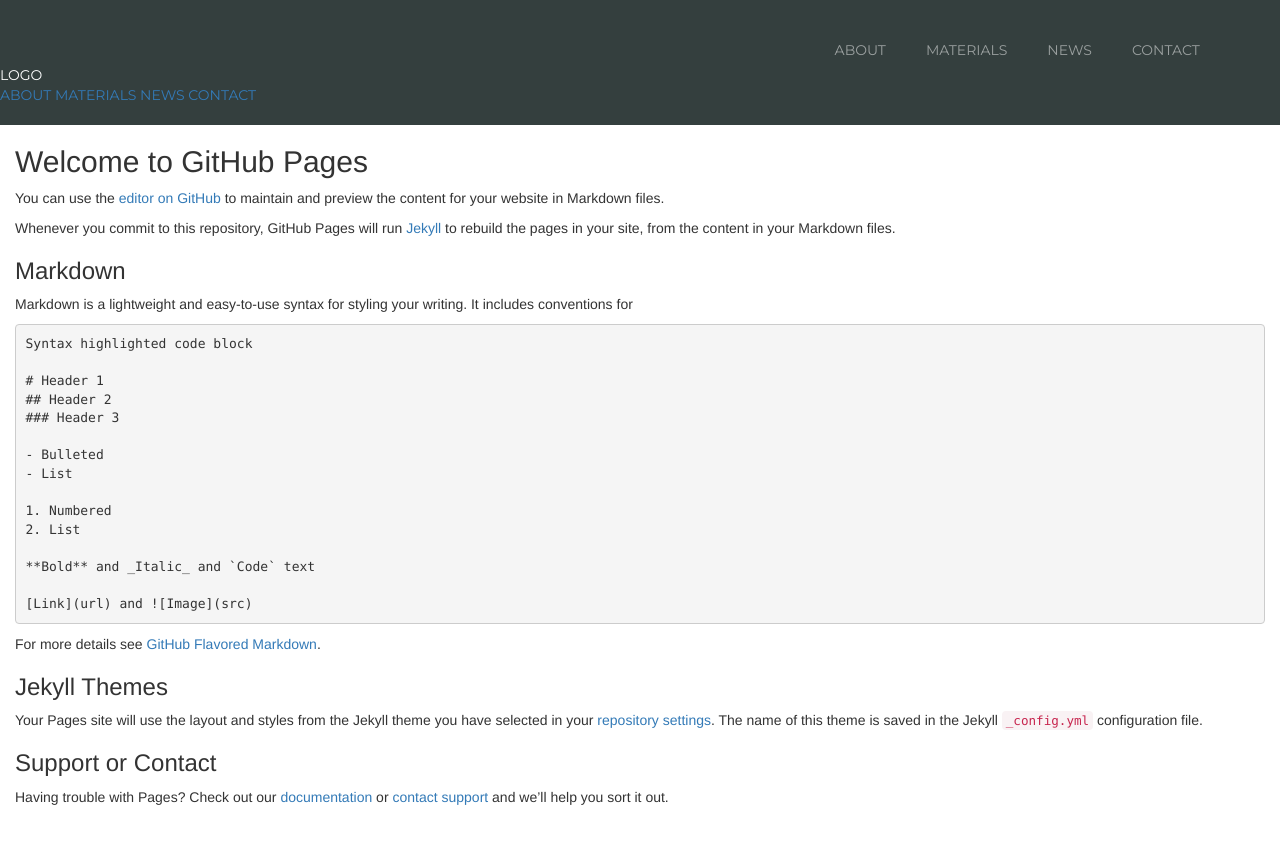
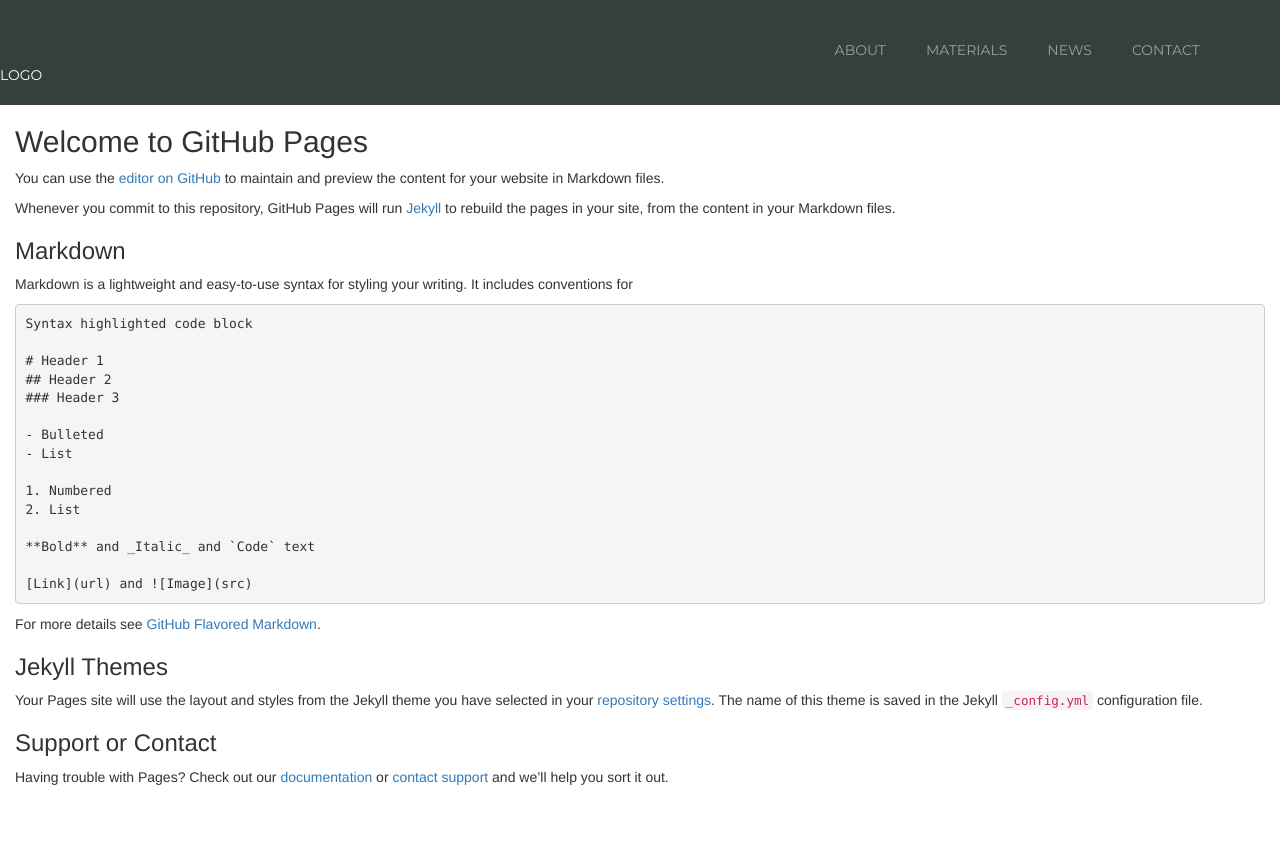
Before and after one commit to terry-dai/devopsgirls-site, a Jekyll site: the page built from index.md, in a window 1280 px wide. Shown: the top 844 px of the page. Built offline with Jekyll 4.4.1, drawn with Linux system fonts in a browser that asks for light colours; nearby versions of some CDN libraries; our own code applies the rules of GitHub Pages for plain Markdown files.

Commit message:
DIY burger menu

```diff
--- a/_includes/header.html
+++ b/_includes/header.html
@@ -1,5 +1,8 @@
 <header class="header">
     <div class="header__logo">LOGO</div>
+    <div id="open-burger" class="burger-close-button">
+        <span>burger placeholder</span>
+    </div>
     <div class="header__nav">
         <div class="nav">
             <a class="nav__item" href="#"/>About</a>
@@ -8,10 +11,23 @@
             <a class="nav__item" href="#"/>Contact</a>
         </div>
     </div>
-    <div class="burger">
-        <a class="" href="#"/>About</a>
-        <a class="" href="#"/>Materials</a>
-        <a class="" href="#"/>News</a>
-        <a class="" href="#"/>Contact</a>
+    <div class="burger burger--hidden">
+        <a class="burger__item burger__item--margin" href="#"/>About</a>
+        <a class="burger__item" href="#"/>Materials</a>
+        <a class="burger__item" href="#"/>News</a>
+        <a class="burger__item" href="#"/>Contact</a>
     </div>
+
+    <script type="text/javascript">
+        $('#open-burger').click(function() {
+            var $burgerElement = '.burger';
+            var modifierClass = 'burger--hidden';
+
+            if ($($burgerElement).hasClass(modifierClass)) {
+                $($burgerElement).removeClass(modifierClass);
+            } else {
+                $($burgerElement).addClass(modifierClass);
+            }
+        });
+    </script>
 </header>
--- a/_sass/_header.scss
+++ b/_sass/_header.scss
@@ -1,7 +1,9 @@
 @import "./_colours.scss";
+@import "./_breakpoints.scss";
 @import url('https://fonts.googleapis.com/css?family=Montserrat');
 
 .header {
+    position: relative;
     font-family: 'Montserrat', sans-serif;
     text-transform: uppercase;
     background-color: $charcoal;
@@ -20,14 +22,27 @@
 
 }
 
-// Large screen
+.burger-close-button {
+    cursor: pointer;
+    display: inline-block;
+    width: 45%;
+    text-align: right;
+
+    @media(min-width: $large-screen) {
+        display: none;
+    }
+}
+
+// Large screen nav
 .nav {
+    display: none;
+
+    @media(min-width: $large-screen) {
         list-style: none;
         display: flex;
         justify-content: flex-end;
+
         &__item {
-        transition: all 0.3s linear 0s;
-        text-decoration: none;
             margin: 20px;
             color: $transparent-white;
 
@@ -41,7 +56,39 @@
         }
     }
 
-// Smaller screen
+}
 
+
+// Smaller screen nav
 .burger {
+    position: relative;
+
+    &--hidden {
+        display: none;
     }
+
+    &__item {
+        display: block;
+        text-align: center;
+        padding: 20px;
+        color: $transparent-white;
+
+        &--margin {
+            padding: 40px 10px 10px 10px;
+        }
+
+        &:hover {
+            color: #fff;
+            background-color: $dark-grey;
+        }
+
+        &:visited {
+            color: $transparent-white;
+        }
+
+    }
+
+    @media(min-width: $large-screen) {
+        display: none;
+    }
+}
--- a/css/master.scss
+++ b/css/master.scss
@@ -8,6 +8,11 @@ body {
     box-sizing: border-box;
 }
 
+a {
+    transition: all 0.3s linear 0s;
+    text-decoration: none;
+}
+
 a:focus, a:hover, a:visited {
     text-decoration: none;
 }
```
Lines whose indentation alone changed are shown as unchanged.
